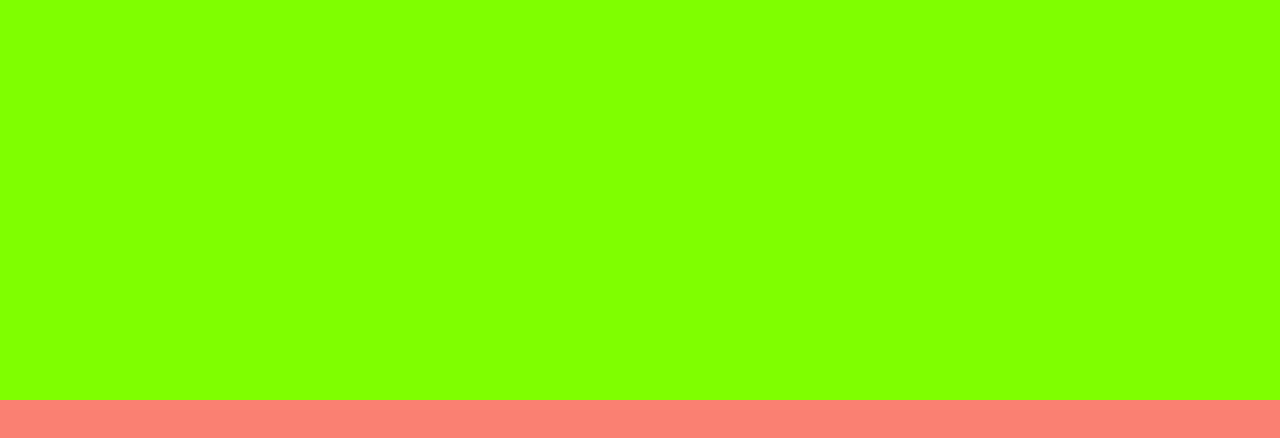
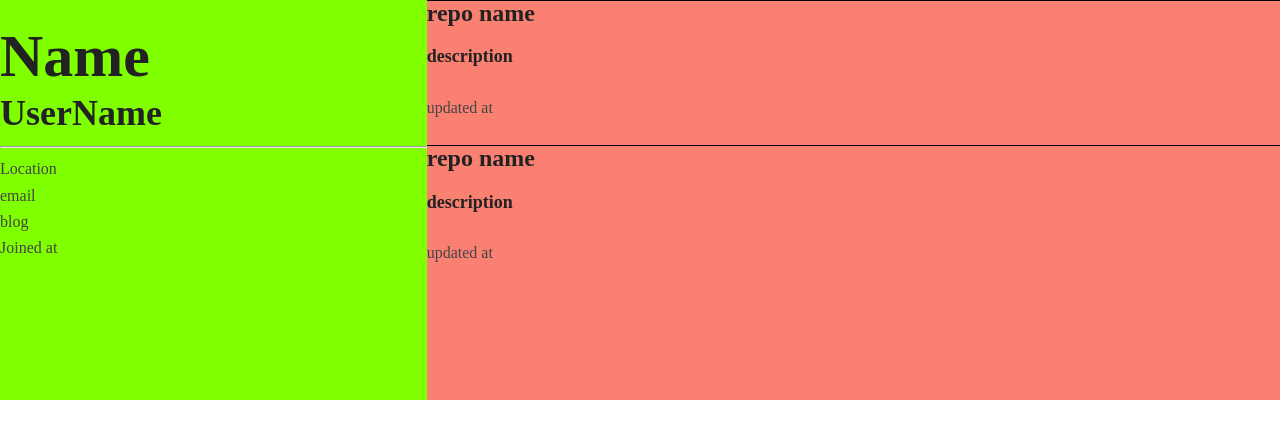
Before and after one commit to prufrock123/TIY_HW18, a plain HTML site: page index.html in a window 1280 px wide. Drawn offline with Linux system fonts and the light colour scheme.

Commit message:
Adds most of the general structure

```diff
--- a/css/style.css
+++ b/css/style.css
@@ -36,9 +36,11 @@
     .grid-2-480 > * { width: 47%; }
 }*/
 
-@media (min-width: 500px){
-    .grid-2-800-smaller > * { width: 31%; }
-    .grid-2-800-larger > * { width: 62%; }
+@media (min-width: 650px){
+    /*.grid-2-800-smaller > * { width: 31%; }*/
+    /*.grid-2-800-larger > * { width: 62%; } */
+    .left-column { width: calc(100%/3); }
+    .right-column { width: calc(100%/3*2); }
 }
 
 /* less re-usable styles are put into another CSS class so that I can reuse .grid on other parts of a site */
@@ -52,9 +54,25 @@
 .left-column {
     background-color: chartreuse;
     min-height: 400px;
+    /*width: calc(100%/3);*/
 }
+
 
 .right-column {
     background-color: salmon;
     min-height: 400px;
+    /*width: calc(100%/3*2);*/
 }
+
+.left-column p + p {
+    text-indent: 0;
+}
+
+.right-column p + p {
+    text-indent: 0;
+}
+
+.repos {
+    border-top: 1px black solid;
+    min-height: 100px;
+}
--- a/index.html
+++ b/index.html
@@ -1,22 +1,45 @@
 <!DOCTYPE html>
 <html>
+
 <head>
     <title></title>
     <link rel="stylesheet" type="text/css" href="./bower_components/normalize.css/normalize.css">
     <link rel="stylesheet" type="text/css" href="./bower_components/typeplate-starter-kit/css/typeplate.css">
     <link rel="stylesheet" type="text/css" href="./dist/style.css">
 </head>
+
 <body>
 
 
+    <div class="grid">
+        <div class="grid-2-800-smaller left-column">
+        	<img src="">
+        	<h1>Name</h1>
+        	<h3>UserName</h3>
+        	<hr>
+        	<p>Location</p>
+        	<p>email</p>
+        	<p>blog</p>
+        	<p>Joined at</p>
+        </div>
 
-<div class="grid-2-800-smaller left-column"></div>
-
-<div class="grid-2-800-larger right-column"></div>
-
+        <div class="grid-2-800-larger right-column">
+        	<div class="repos">
+        		<h4>repo name</h4>
+        		<h6>description</h6>
+        		<p>updated at</p>
+        	</div>
+        	<div class="repos">
+        		<h4>repo name</h4>
+        		<h6>description</h6>
+        		<p>updated at</p>
+        	</div>
+        </div>
+    </div>
 
 
     <script type="text/javascript" src="./bower_components/jquery/dist/jquery.min.js"></script>
     <script type="text/javascript" src="./bower_components/lodash/dist/lodash.min.js"></script>
 </body>
+
 </html>
```
Also changed, not shown: dist/style.css. Lines whose indentation alone changed are shown as unchanged.
